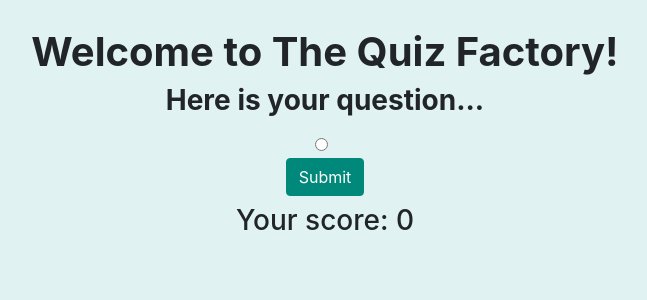
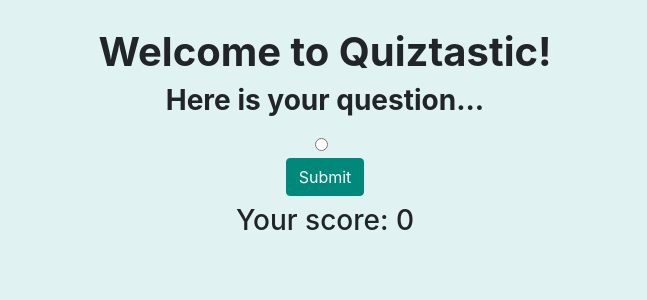
Before and after one commit to ShaBlai/mycode, a Flask app: page / in a window 1280 px wide. Shown: the top 300 px of the page, without its empty margins (315-962 px from the left). Run offline with Flask 2, Linux system fonts and the light colour scheme; data that the repository does not hold is empty.

Commit message:
Removed commented out extra code from Trivia Flask Mini Project

```diff
--- a/flask_trivia_mini_project_challenge/flask_trivia.py
+++ b/flask_trivia_mini_project_challenge/flask_trivia.py
@@ -72,7 +72,7 @@ def submit():
 def wrongo():
     global RANDOJOKE
 
-    #api for the random joke to make users who got it wrong feel better
+    #api for the random joke to make users feel better who got it wrong
     JOKEURL= "https://official-joke-api.appspot.com/random_joke"
 
     #getting the joke JSON
--- a/flask_trivia_mini_project_challenge/templates/landing.html
+++ b/flask_trivia_mini_project_challenge/templates/landing.html
@@ -31,23 +31,10 @@
 
         </head>
 
-
-        <!-- <body class="d-flex align-items-center justify-content-center">
-            <form action = "/submit" method = "POST">
-            <p><h3>Here is your question!</h3></p>
-            <p> {{question1}} </p>
-            {% for answer in answerbank1 %}
-           <input type="radio" name="answer" value="{{answer}}"> {{answer}}<br>
-            {% endfor %}
-            <p><input type = "submit" value = "Submit"/></p>
-            </form>
-            <h4>Your current points total {{userscore}}</h4>
-        </body> -->
-
         <body class>
             <div class="card-body">
                 <form class="align-center" action="{{ url_for('submit') }}" method="post">
-                  <h1 class = "text-center font-weight-bold mt-2">Welcome to The Quiz Factory!</h1>
+                  <h1 class = "text-center font-weight-bold mt-2">Welcome to Quiztastic!</h1>
                   <h3 class="text-center font-weight-bold mt-2">Here is your question...</h3>
                   <p class="text-center mt-2 font-weight-bold font-weight-italic">{{question1}} </p>
                   {% for answer in answerbank1 %}
```
